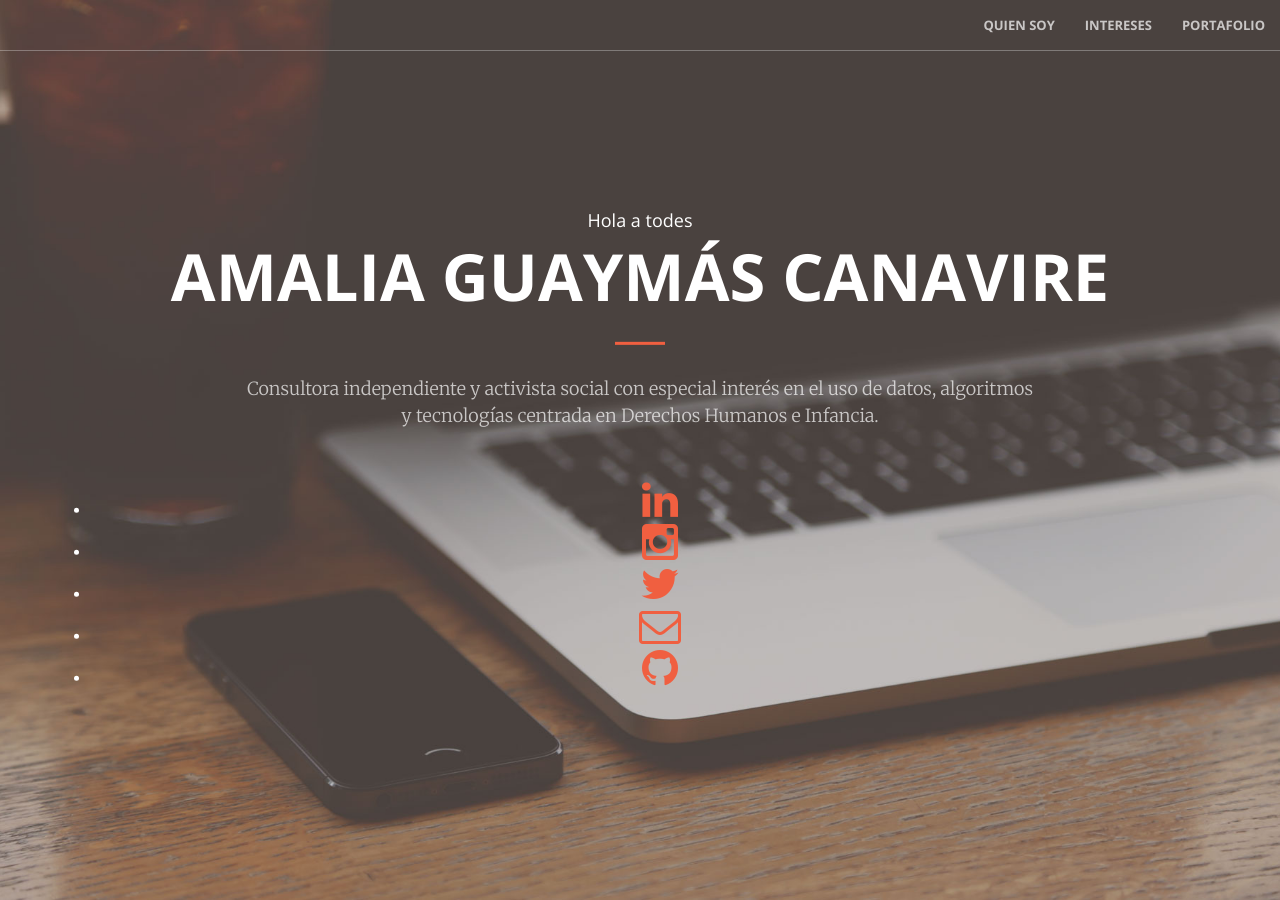
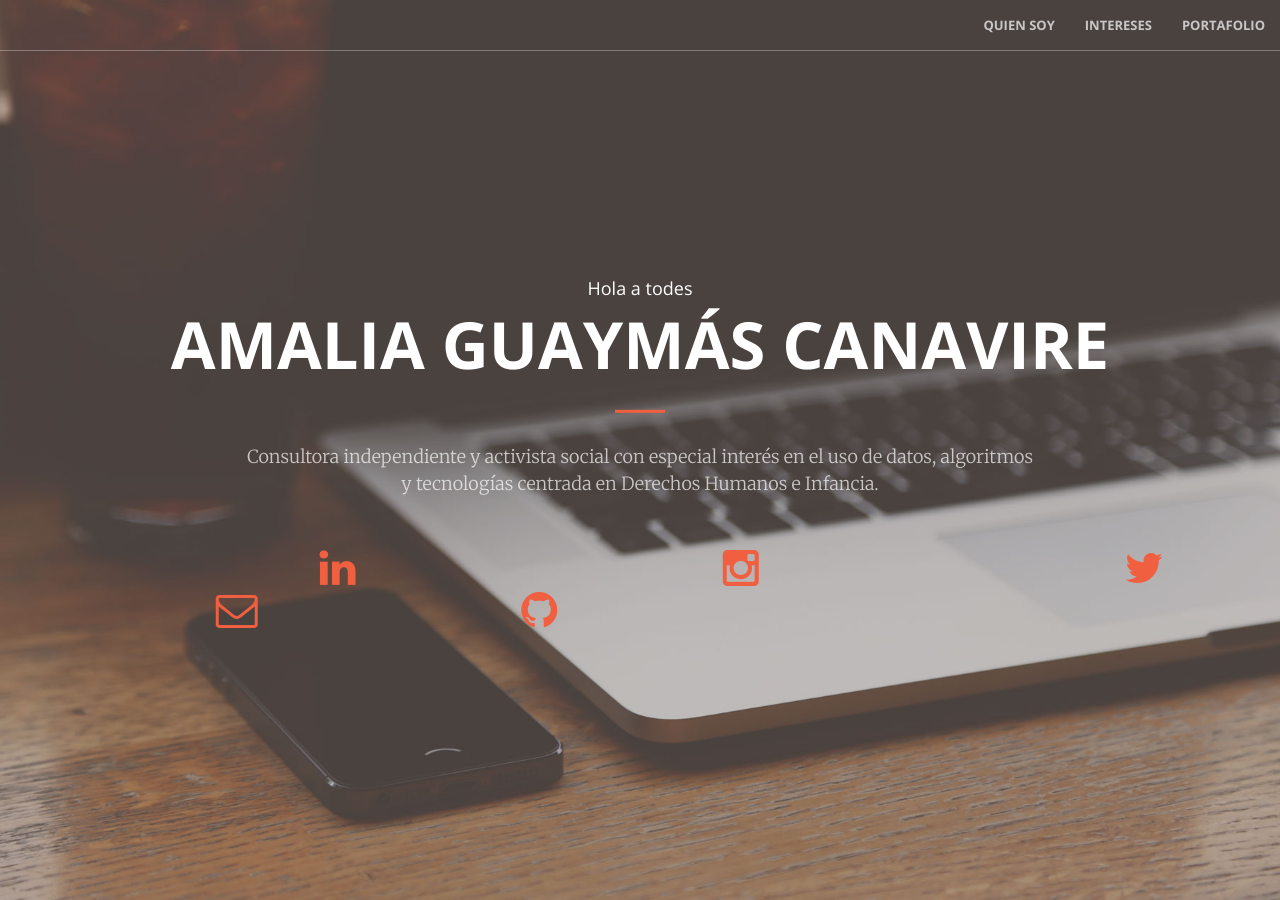
Before and after one commit to AmaliaGuaymasCanavire/amaliaguaymascanavire.github.io, a Jekyll site: the page built from index.html, in a window 1280 px wide and 900 px high. Built offline with Jekyll 4.4.1, drawn with Linux system fonts in a browser that asks for light colours.

Commit message:
template

```diff
--- a/_includes/header.html
+++ b/_includes/header.html
@@ -7,34 +7,34 @@
             <p>Consultora independiente y activista social con especial interés en el uso de datos, algoritmos y tecnologías centrada en Derechos Humanos e Infancia.	</p>
 
         </div>
-		<ul class="intro-social">
-				<li>
+		<div class="row">
+				<div class="col-lg-2 col-lg-offset-2 text-center">
 					<a href="https://www.linkedin.com/in/{{ site.linkedin_username }}">
 						<i class="fa fa-linkedin fa-3x wow bounceIn" data-wow-delay=".1s"></i>
 
 					</a>
-				</li>
+				</div>
 
-				<li>
+				<div class="col-lg-2 col-lg-offset-2 text-center">
 					<a href="https://www.instagram.com/{{ site.ig_username }}">
 						<i class="fa fa-instagram fa-3x wow bounceIn" data-wow-delay=".1s"></i>
 					</a>
-				</li>
- 				<li>
+				</div>
+ 				<div class="col-lg-2 col-lg-offset-2 text-center">
 					<a href="https://twitter.com/{{ site.twitter_username }}">
 						<i class="fa fa-twitter fa-3x wow bounceIn" data-wow-delay=".1s"></i>
 					</a>
-				</li>
-				<li>
+				</div>
+				<div class="col-lg-2 col-lg-offset-1 text-center">
 					<a href="mailto:{{ site.email }}">
 					<i class="fa fa-envelope-o fa-3x wow bounceIn" data-wow-delay=".1s"></i>
 					</a>
-				</li>
-				<li>
+				</div>
+				<div class="col-lg-2 col-lg-offset-1 text-center">
 					<a href="https://github.com/{{ site.github_username }}">
 					<i class="fa fa-github fa-3x wow bounceIn" data-wow-delay=".1s"></i>
 					</a>
-				</li>
-		</ul>
+				</div>
+		</div>
     </div>
 </header>
```
Also changed, not shown: css/bootstrap.css.
